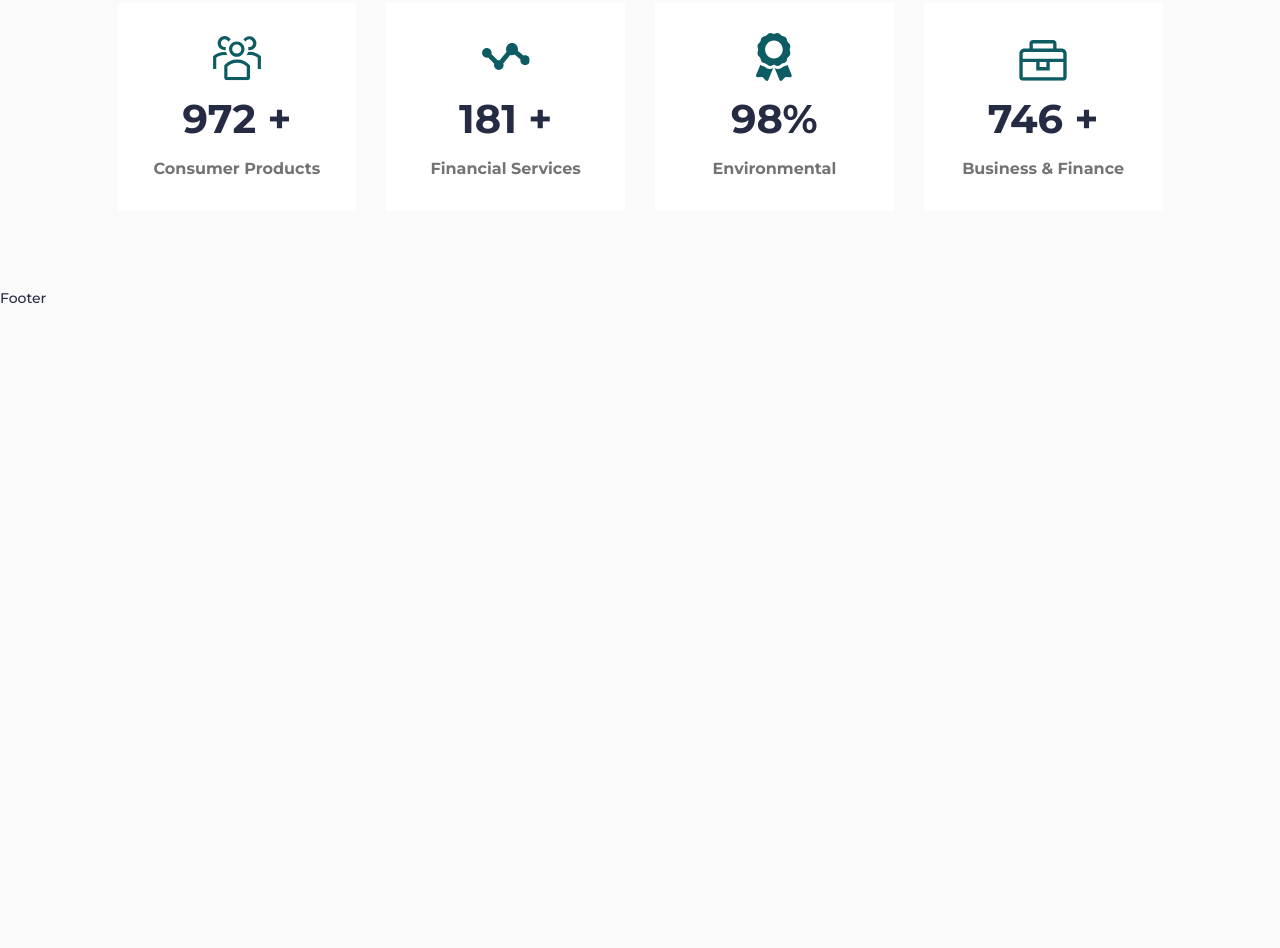
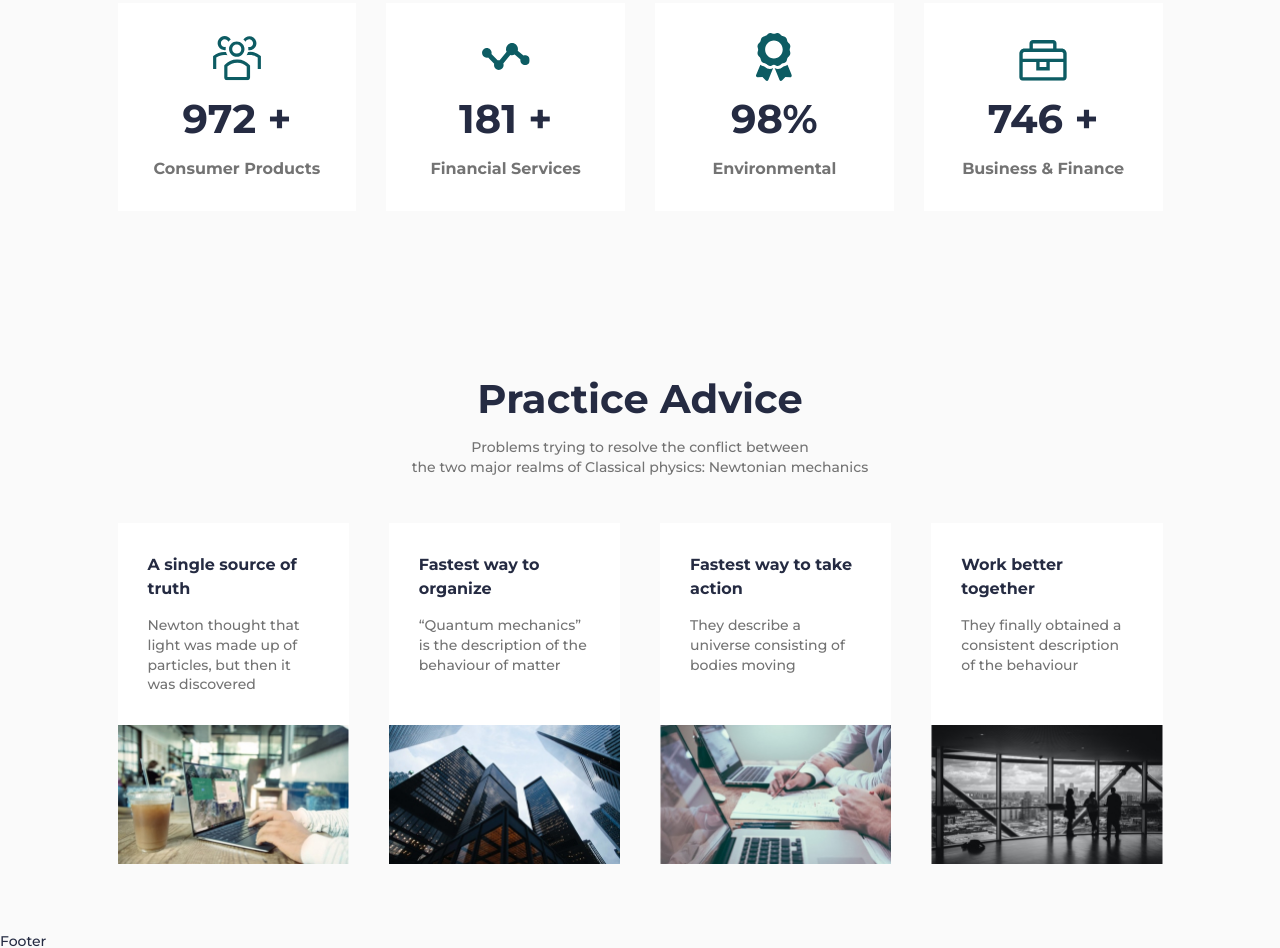
Before and after one commit to AlexZav1327/relvise, a plain HTML site: page index.html in a window 1280 px wide. Shown: the part 1156-2104 px from the top of the page. Before the commit the page ends 1461 px from the top, so only its background shows below. Drawn offline with Linux system fonts and the light colour scheme.

Commit message:
feat: add practice section

```diff
--- a/index.html
+++ b/index.html
@@ -88,8 +88,7 @@
                 <div class="advantages__container _container">
                     <div class="advantages__header header-block">
                         <h2 class="header-block__title">Designing Better Experience</h2>
-                        <div class="header-block__subtitle">Problems trying to resolve the conflict between the two major realms <br>
-                        of Classical physics: Newtonian mechanics</div>
+                        <div class="header-block__subtitle">Problems trying to resolve the conflict between the two major realms <br> of Classical physics: Newtonian mechanics</div>
                     </div>
                     <div class="advantages__body">
                         <div class="advantages__column">
@@ -131,6 +130,69 @@
                     </div>
                 </div>
             </section>
+
+            <section class="page__practice practice">
+                <div class="practice__container _container">
+                    <div class="practice__header header-block">
+                        <h2 class="header-block__title">Practice Advice</h2>
+                        <div class="header-block__subtitle">Problems trying to resolve the conflict between <br> the two major realms of Classical physics: Newtonian mechanics</div>
+                    </div>
+                    <div class="practice__body">
+                        <div class="pracice__column">
+                            <article class="practice__item item-practice">
+                                <div class="item-practice__content">
+                                    <a href="" class="item-practice__link">
+                                        <h4 class="item-practice__title">A single source of truth</h4>
+                                    </a>
+                                    <div class="item-practice__text">Newton thought that light was made up of particles, but then it was discovered</div>
+                                </div>
+                                <a href="" class="item-practice__image _ibg">
+                                    <img src="assets/img/practice-item-1.jpg" alt="A single source of truth">
+                                </a>
+                            </article>
+                        </div>
+                        <div class="pracice__column">
+                            <article class="practice__item item-practice">
+                                <div class="item-practice__content">
+                                    <a href="" class="item-practice__link">
+                                        <h4 class="item-practice__title">Fastest way to organize</h4>
+                                    </a>
+                                    <div class="item-practice__text">“Quantum mechanics” is the description of the behaviour of matter</div>
+                                </div>
+                                <a href="" class="item-practice__image _ibg">
+                                    <img src="assets/img/practice-item-2.jpg" alt="Fastest way to organize">
+                                </a>
+                            </article>
+                        </div>
+                        <div class="pracice__column">
+                            <article class="practice__item item-practice">
+                                <div class="item-practice__content">
+                                    <a href="" class="item-practice__link">
+                                        <h4 class="item-practice__title">Fastest way to take action</h4>
+                                    </a>
+                                    <div class="item-practice__text">They describe a universe consisting of bodies moving</div>
+                                </div>
+                                <a href="" class="item-practice__image _ibg">
+                                    <img src="assets/img/practice-item-3.jpg" alt="Fastest way to take action">
+                                </a>
+                            </article>
+                        </div>
+                        <div class="pracice__column">
+                            <article class="practice__item item-practice">
+                                <div class="item-practice__content">
+                                    <a href="" class="item-practice__link">
+                                        <h4 class="item-practice__title">Work better together</h4>
+                                    </a>
+                                    <div class="item-practice__text">They finally obtained a consistent description of the behaviour</div>
+                                </div>
+                                <a href="" class="item-practice__image _ibg">
+                                    <img src="assets/img/practice-item-4.jpg" alt="Work better together">
+                                </a>
+                            </article>
+                        </div>
+                    </div>
+                </div>
+            </section>
         </main>
 
         <footer class="footer">
--- a/style.css
+++ b/style.css
@@ -477,3 +477,102 @@ body {
     line-height: calc(24 / 16 * 100%);
     color: #737373;
 }
+
+/* -------------------- practice -------------------- */
+
+.practice {
+    padding: 80px 0 70px 0;
+}
+
+@media (max-width: 991.98px) {
+    .practice {
+        padding: 60px 0 40px 0;
+    }
+}
+
+@media (max-width: 767.98px) {
+    .practice {
+        padding: 0 0 30px 0;
+    }
+}
+
+.practice__header {
+    margin: 0 0 45px 0;
+}
+
+@media (max-width: 767.98px) {
+    .practice__header {
+        margin: 0 0 35px 0;
+    }
+}
+
+@media (max-width: 633px) {
+    .practice__header {
+        margin: 0 0 20px 0;
+    }
+}
+
+.practice__body {
+    margin: 0 -20px -40px;
+    display: flex;
+    flex-wrap: wrap;
+}
+
+.pracice__column {
+    padding: 0 20px;
+    flex: 0 1 25%;
+    margin: 0 0 40px 0;
+}
+
+@media (max-width: 1027px) {
+    .pracice__column {
+        flex: 0 1 50%;
+    }
+}
+
+@media (max-width: 633px) {
+    .pracice__column {
+        flex: 0 1 100%;
+    }
+}
+
+.item-practice {
+    background-color: #ffffff;
+    display: flex;
+    flex-direction: column;
+    height: 100%;
+}
+
+.item-practice__content {
+    padding: 30px;
+    flex: 1 1 auto;
+}
+
+.item-practice__link {
+    color: inherit;
+    display: inline-block;
+}
+
+.item-practice__link:not(:last-child) {
+    margin: 0 0 15px 0;
+}
+
+.item-practice__link:hover {
+    text-decoration: underline;
+}
+
+.item-practice__title {
+    font-weight: 700;
+    font-size: 16px;
+    line-height: calc(24 / 16 * 100%);
+}
+
+.item-practice__text {
+    line-height: calc(20 / 14 * 100%);
+    color: #737373;
+}
+
+.item-practice__image {
+    padding: 0 0 60% 0;
+    display: block;
+}
```
Also changed, not shown: assets/img/practice-item-1.jpg (added), assets/img/practice-item-2.jpg (added), assets/img/practice-item-3.jpg (added), assets/img/practice-item-4.jpg (added).
